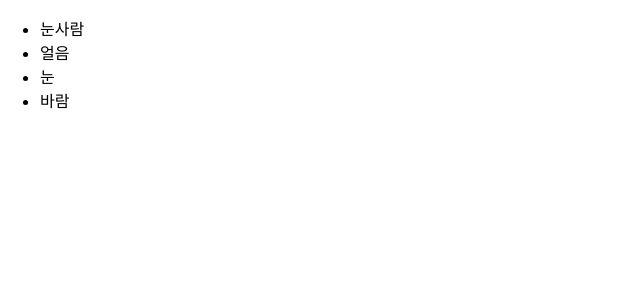
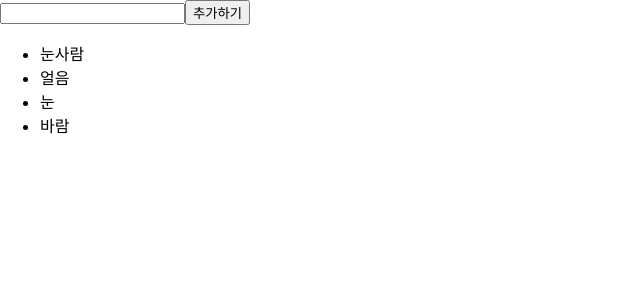
Before and after one commit to zzangouona/ReactBasicProject, a React (Create React App) app in the folder hello-event/: page / in a window 1280 px wide. Shown: the top 300 px of the page, without its empty margins (0-640 px from the left). Built offline with nearby package versions, Linux system fonts and the light colour scheme.

Commit message:
hello-event 2. 컴포넌트 반복 - input 만들어서 컴포넌트 반복하기 - 데이터 추가하기 - 리스트를 더블클릭하면 해당 리스트 삭제 - filter() 를 사용해서 해당 데이터 삭제

```diff
--- a/hello-event/src/IterationSample.js
+++ b/hello-event/src/IterationSample.js
@@ -1,12 +1,63 @@
-import React from 'react';
+import React, { useState } from 'react';
 // 컴포넌트 반복
 const IterationSample = () => {
-  const names = ['눈사람', '얼음', '눈', '바람'];
-  // 컴포넌트를 반복할때는 key를 넣어줘야한다.
-  // key 값을 설정할 때는 언제나 유일한 값이여야한다.
-  // index를 key 값으로 하는 것은 안 좋다.
-  const nameList = names.map((names, index) => <li key={index}>{names}</li>);
-  return <ul>{nameList}</ul>;
+  // input 만들어서 컴포넌트 반복하기
+  // 데이터 추가하기
+  // 리스트를 더블클릭하면 해당 리스트 삭제
+  const [inputText, setInputText] = useState('');
+  const [names, setNames] = useState([
+    { id: 1, text: '눈사람' },
+    { id: 2, text: '얼음' },
+    { id: 3, text: '눈' },
+    { id: 4, text: '바람' },
+  ]);
+  const nameList = names.map((names, index) => (
+    <li
+      onDoubleClick={() => {
+        onRemove(names.id);
+      }}
+      key={names.id}
+    >
+      {names.text}
+    </li>
+  ));
+
+  const onRemove = (id) => {
+    // filter를 사용해서기 해당 데이터 삭제
+    const nextNames = names.filter((data) => data.id != id);
+    setNames(nextNames);
+  };
+
+  const onChangeText = (e) => {
+    setInputText(e.target.value);
+  };
+
+  const onKeyPress = (e) => {
+    if (e.key == 'Enter') {
+      onClick();
+    }
+  };
+  const onClick = (e) => {
+    // 변수로 처리하기
+    const nextNames = names.concat({ id: names.length + 1, text: inputText });
+    setNames(nextNames);
+    //setNames([...names, { id: names.length + 1, text: inputText }]);
+    setInputText('');
+  };
+  return (
+    <div>
+      <input
+        type={'text'}
+        name={'inputText'}
+        value={inputText}
+        onChange={onChangeText}
+        onKeyPress={onKeyPress}
+      />
+      <button onClick={onClick}>추가하기</button>
+      <br />
+      <ul>{nameList}</ul>
+    </div>
+  );
 };
 
 export default IterationSample;
```
